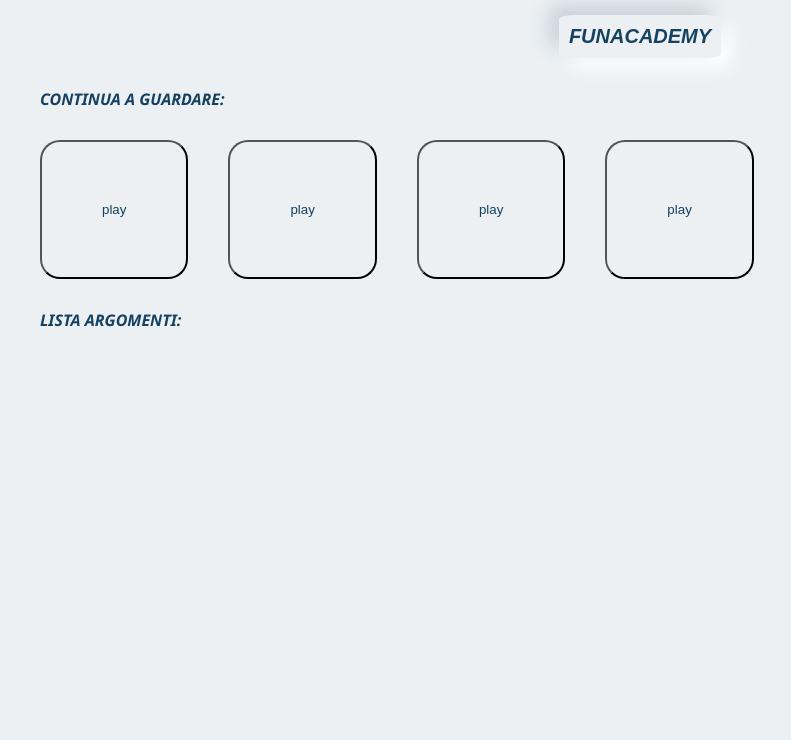
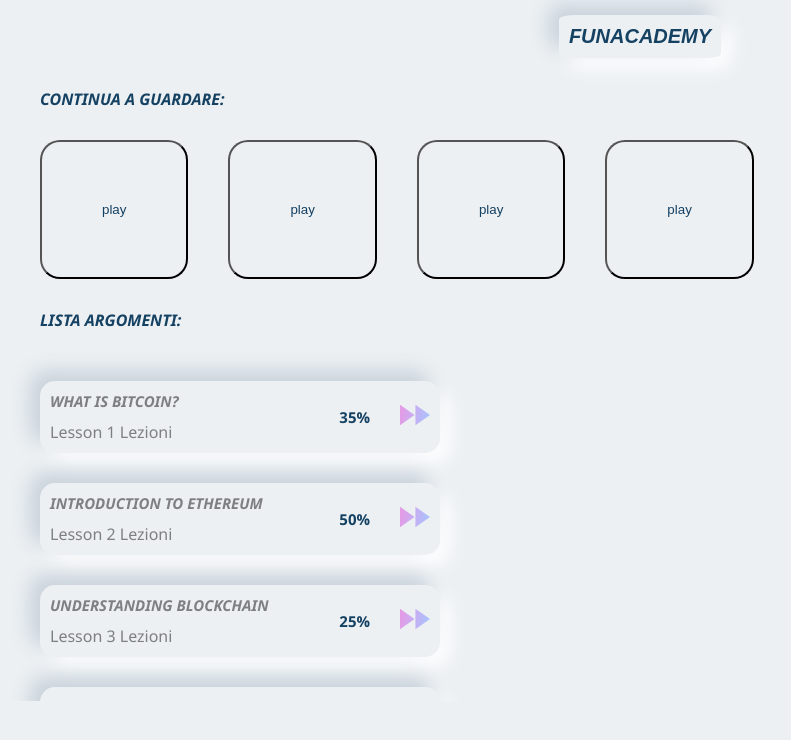
Before and after one commit to casiimir/fun-trade, a Next.js app: page /funAcademy in a window 1280 px wide. Shown: the top 740 px of the page, without its empty margins (0-791 px from the left). Built offline with nearby package versions, Linux system fonts and the light colour scheme.

Commit message:
feat:create LessonDetail and create style sass

```diff
--- a/src/components/topics/Topics.jsx
+++ b/src/components/topics/Topics.jsx
@@ -1,18 +1,17 @@
-import React, { useEffect, useState } from 'react';
+import React, { useState, useEffect } from 'react';
 import styles from './topics.module.scss';
 import Image from 'next/image';
 import fast_video from "@/assets/iconsProject/fast_video.svg";
 import { useRouter } from 'next/router';
+
+import { topics as mockTopics } from "@/mock/topics" ;
 
 const Topics = () => {
     const [topics, setTopics] = useState([]);
     const router = useRouter();
 
     useEffect(() => {
-        const Topics = localStorage.getItem('topics');
-        const topicsFromLocalStorage = JSON.parse(Topics);
-
-        setTopics(topicsFromLocalStorage);
+        setTopics(mockTopics);
     }, []);
 
     return (
@@ -26,7 +25,7 @@ const Topics = () => {
                     </div>
                     <div className={styles.progressArgoment}>
                         <p className={styles.progressPercent}>{topic.progress}</p>
-                        <div onClick={() => router.push('/LessonDetail')}>
+                        <div onClick={() => router.push('/LessonDetail?id=' + topic.id)}>
                             <Image src={fast_video} alt="Show Argoment" />
                         </div>
                     </div>
--- a/src/mock/topics.js
+++ b/src/mock/topics.js
@@ -1,8 +1,8 @@
-const topics = [
+export const topics = [
     {
       id: 1,
       title: 'What is Bitcoin?',
-      lessonNumber: 1,
+      lessonNumber: 'Lesson 1',
       progress: '35%',
       videoURL: 'https://example.com/video1',
       description: 'This lesson will introduce you to Bitcoin and explain its origin, purpose, and functionality.',
@@ -10,7 +10,7 @@ const topics = [
     {
       id: 2,
       title: 'Introduction to Ethereum',
-      lessonNumber: 2,
+      lessonNumber: 'Lesson 2',
       progress: '50%',
       videoURL: 'https://example.com/video2',
       description: 'In this lesson, we will explore Ethereum, its creation, and how it differs from Bitcoin.',
@@ -18,7 +18,7 @@ const topics = [
     {
       id: 3,
       title: 'Understanding Blockchain',
-      lessonNumber: 3,
+      lessonNumber: 'Lesson 3',
       progress: '25%',
       videoURL: 'https://example.com/video3',
       description: 'Blockchain is the underlying technology for many cryptocurrencies. This lesson will cover its design and uses.',
@@ -26,7 +26,7 @@ const topics = [
     {
       id: 4,
       title: 'How Cryptocurrencies Work',
-      lessonNumber: 4,
+      lessonNumber: 'Lesson 4',
       progress: '60%',
       videoURL: 'https://example.com/video4',
       description: 'This lesson will delve into the mechanics of cryptocurrencies and how transactions are validated.',
@@ -34,7 +34,7 @@ const topics = [
     {
         id: 5,
         title: 'Cryptocurrency Mining Explained',
-        lessonNumber: 5,
+        lessonNumber: 'Lesson 5',
         progress: '40%',
         videoURL: 'https://example.com/video5',
         description: 'Cryptocurrency mining is a complex process. This lesson will explain it in an easy to understand manner.',
@@ -42,7 +42,7 @@ const topics = [
     {
         id: 6,
         title: 'Crypto Wallets and Security',
-        lessonNumber: 6,
+        lessonNumber: 'Lesson 6',
         progress: '20%',
         videoURL: 'https://example.com/video6',
         description: 'Security is paramount in crypto. This lesson covers how to secure your cryptocurrencies.',
@@ -50,12 +50,12 @@ const topics = [
     {
         id: 7,
         title: 'Investing in Cryptocurrencies',
-        lessonNumber: 7,
+        lessonNumber: 'Lesson 7',
         progress: '70%',
         videoURL: 'https://example.com/video7',
         description: 'This lesson provides an overview of investment strategies and considerations when dealing with cryptocurrencies.',
     },
   ];
 
-  const topicsJSON = JSON.stringify(topics);
-localStorage.setItem('topics', topicsJSON);
+//   const topicsJSON = JSON.stringify(topics);
+// localStorage.setItem('topics', topicsJSON);
--- a/src/styles/LessonDetail.module.scss
+++ b/src/styles/LessonDetail.module.scss
@@ -0,0 +1,52 @@
+.detailContainer {
+    display: flex;
+    flex-direction: column;
+    align-items: center;
+}
+.lessonBackContainer {
+    display: flex;
+    justify-content: space-between;
+    width: 100%;
+    margin-top: 30px;
+    margin-bottom: 30px;
+}
+
+.backArrow {
+    margin-left: 40px;
+}
+
+.lessonNumber {
+    text-align: center;
+    margin-right:43%;
+    margin-top: 10px;
+}
+
+.title {
+    text-align: center;
+    margin-top: 1rem;
+}
+
+.videoContainer {
+    border-radius: 20px;
+    margin-top: 30px;
+    video {
+        border-radius: 10px;
+    }
+}
+
+.descriptionContainer {
+    margin-top: 1rem;
+    padding: 1rem;
+    border-radius: 1rem;
+    background: #ECF0F3;
+    box-shadow:  -10px -10px 20px #C8D1DA, 10px 10px 20px #ffffff;
+}
+
+.description {
+    text-align: center;
+}
+
+.progress {
+    text-align: center;
+    margin-top: 1rem;
+}
```
Also changed, not shown: src/pages/LessonDetail.jsx (+41 -5 lines).
